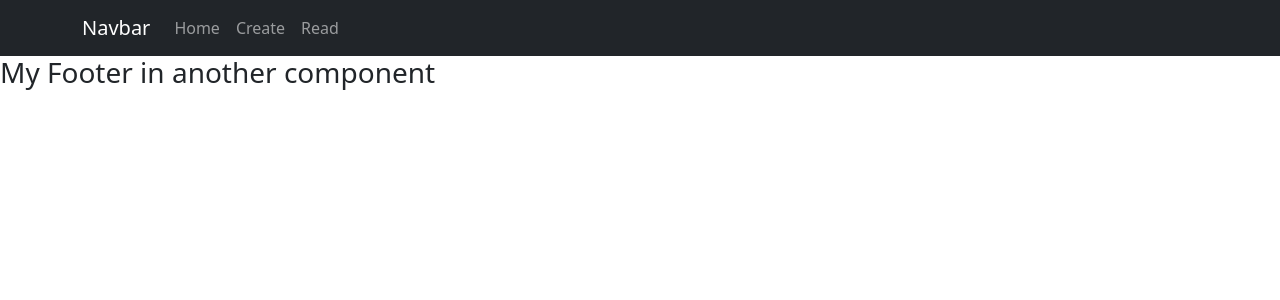
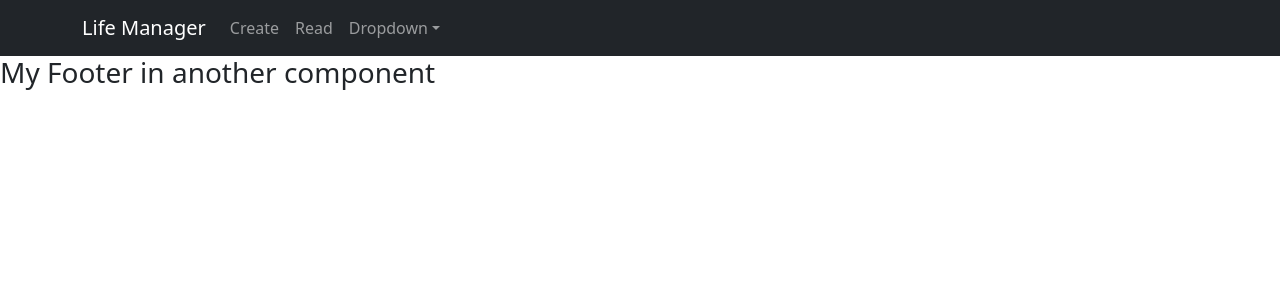
Before and after one commit to isaacwnsolomon/DataRepProject, a React (Create React App) app: page / in a window 1280 px wide. Shown: the top 300 px of the page. Built offline with nearby package versions, Linux system fonts and the light colour scheme.

Commit message:
Created a new navbar

```diff
--- a/src/components/navigationbar.js
+++ b/src/components/navigationbar.js
@@ -1,18 +1,32 @@
 import Container from 'react-bootstrap/Container';
 import Nav from 'react-bootstrap/Nav';
 import Navbar from 'react-bootstrap/Navbar';
+import NavDropdown from 'react-bootstrap/NavDropdown';
 
 
 const NavigationBar = () => {
   return (
         <Navbar bg="dark" data-bs-theme="dark">
           <Container>
-            <Navbar.Brand href="/">Navbar</Navbar.Brand>
-            <Nav className="me-auto">
-              <Nav.Link href="/">Home</Nav.Link>
-              <Nav.Link href="/create">Create</Nav.Link>
-              <Nav.Link href="/read">Read</Nav.Link>
-            </Nav>
+          <Navbar.Brand href="#home">Life Manager</Navbar.Brand>
+        <Navbar.Toggle aria-controls="basic-navbar-nav" />
+        <Navbar.Collapse id="basic-navbar-nav">
+          <Nav className="me-auto">
+            <Nav.Link href="/create">Create</Nav.Link>
+            <Nav.Link href="/read">Read</Nav.Link>
+            <NavDropdown title="Dropdown" id="basic-nav-dropdown">
+              <NavDropdown.Item href="#action/3.1">Action</NavDropdown.Item>
+              <NavDropdown.Item href="#action/3.2">
+              Sign out
+              </NavDropdown.Item>
+              <NavDropdown.Item href="#action/3.3">Something</NavDropdown.Item>
+              <NavDropdown.Divider />
+              <NavDropdown.Item href="#action/3.4">
+                Separated link
+              </NavDropdown.Item>
+            </NavDropdown>
+          </Nav>
+        </Navbar.Collapse>
           </Container>
       </Navbar>
   );
```
